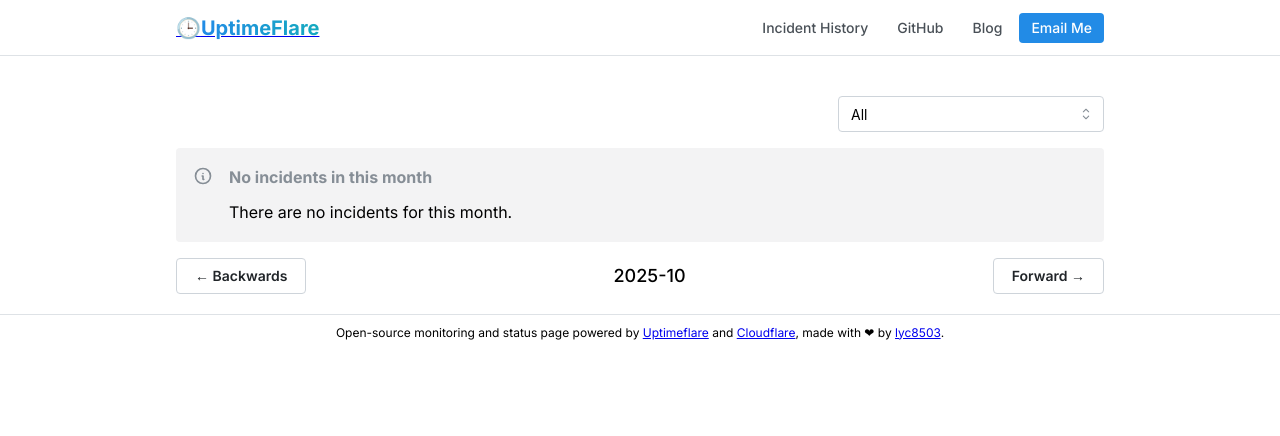
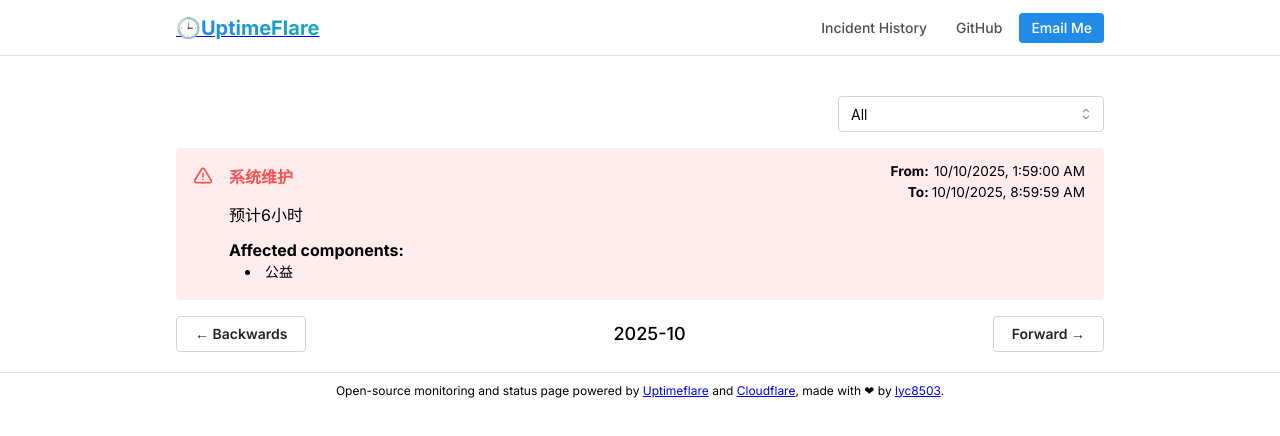
Before and after one commit to yhlinnyy/UptimeFlare, a Next.js app: page /incidents in a window 1280 px wide. Shown: the top 436 px of the page. Built offline with nearby package versions, Linux system fonts and the light colour scheme.

Commit message:
Update uptime.config.ts

```diff
--- a/uptime.config.ts
+++ b/uptime.config.ts
@@ -1,82 +1,70 @@
 import { MaintenanceConfig, PageConfig, WorkerConfig } from './types/config'
-
 const pageConfig: PageConfig = {
-  // 状态页面的标题
-  title: "lyc8503's Status Page",
-  // 显示在状态页面顶部的链接，可以设置 `highlight` 为 `true` 使其高亮
+  title: "zhongruan's Status Page",
   links: [
-    { link: 'https://github.com/lyc8503', label: 'GitHub' },
-    { link: 'https://blog.lyc8503.net/', label: 'Blog' },
-    { link: 'mailto:me@lyc8503.net', label: 'Email Me', highlight: true },
+    { link: 'https://github.com/zhongruan052', label: 'GitHub' },
+    { link: 'mailto:zhongruan@zxiaoruan.cn', label: 'Email Me', highlight: true },
   ],
-  // [可选] 将监控项分组显示
   group: {
-    // 已将您的API添加到这个分组
-    '🌐 公共服务': ['api-aioec-tech'],
-    '🔐 私有服务 (示例)': ['test_tcp_monitor'],
-  },
-  // [可选] 设置网站图标(favicon)的路径，如果未指定，默认为 '/favicon.ico'
-  favicon: '/favicon.ico',
-  // [可选] 维护相关的设置
-  maintenances: {
-    upcomingColor: 'gray',
+    '服务器': ['www_website','vps_three','vps_four'],
+    '应用': ['GYAPI','API'],
   },
 }
-
 const workerConfig: WorkerConfig = {
-  // 除非状态发生变化，否则最多每3分钟向KV写入一次数据
-  kvWriteCooldownMinutes: 3,
-  // 通过取消下面的注释来为状态页和API启用HTTP基本认证，格式为 `<用户名>:<密码>`
-  // passwordProtection: 'username:password',
-
-  // 在这里定义你所有的监控器
+  kvWriteCooldownMinutes: 60,
   monitors: [
-    // ------------------- 这是为您添加的监控项 -------------------
+         {
+      id: 'vps_four',
+      name: '1+0.5-服务器美国-9.9元',
+      method: 'GET',
+      target: 'https://vwt.zxiaoruan.cn/',
+      expectedCodes: [200],
+      timeout: 10000,
+      tooltip: '1+0.5-服务器美国-9.9元',
+      statusPageLink: 'https://zxiaoruan.cn/',
+    },
+     {
+      id: 'vps_three',
+      name: '2+2-服务器美国-2元',
+      method: 'GET',
+      target: 'https://vps2.zxiaoruan.cn/',
+      expectedCodes: [200],
+      timeout: 10000,
+      tooltip: '2+4-服务器香港-7元',
+      statusPageLink: 'https://vps2.zxiaoruan.cn/',
+    },    {
+      id: 'GYAPI',
+      name: '公益',
+      method: 'GET',
+      target: 'https://api.aioec.tech/',
+      expectedCodes: [200],
+      timeout: 10000,
+      tooltip: '公益API监控',
+      statusPageLink: 'https://api.aioec.tech/',
+    },
     {
-      // `id` 必须是唯一的
-      id: 'api-aioec-tech',
-      // `name` 显示在状态页上的名称
-      name: 'AIOEC API 状态',
-      // `method` 通常用 GET 进行健康检查
+      id: 'API',
+      name: 'ZAPI',
       method: 'GET',
-      // `target` 是您需要监控的网址
-      target: 'https://api.aioec.tech/',
-      // [推荐] 检查SSL证书是否有效
-      checkCert: true,
-      // [可选] `tooltip` 鼠标悬停时显示的提示
-      tooltip: 'AIOEC 服务的主 API。',
-      // [可选] `statusPageLink` 在状态页上可以点击的链接
-      statusPageLink: 'https://api.aioec.tech/',
-      // [可选] `timeout` 超时时间 (毫秒)，10秒
+      target: 'https://api.zxiaoruan.cn/',
+      expectedCodes: [200],
       timeout: 10000,
+      tooltip: 'ZAPI监控',
+      statusPageLink: 'https://api.zxiaoruan.cn/',
     },
-    // -------------------------------------------------------------
-
-    // TCP监控器示例 (您可以保留或删除)
     {
-      id: 'test_tcp_monitor',
-      name: '示例 TCP 监控',
-      method: 'TCP_PING',
-      target: '1.2.3.4:22',
-      tooltip: '我的生产服务器 SSH 端口',
-      statusPageLink: 'https://example.com',
-      timeout: 5000,
+      id: 'www_website',
+      name: '4+4-服务器美国-30元',
+      method: 'GET',
+      target: 'https://www.zxiaoruan.cn/',
+      expectedCodes: [200],
+      timeout: 10000,
+      tooltip: '4+4-服务器美国-30元',
+      statusPageLink: 'https://www.zxiaoruan.cn/',
     },
   ],
-
   notification: {
-    // [重要] 如果需要通知, 请修改为您的 Apprise 服务 URL
-    appriseApiServer: 'https://apprise.example.com/notify',
-    // [重要] 修改为您的通知接收地址 (如 Telegram, Slack, Email等)
-    recipientUrl: 'tgram://bottoken/ChatID',
-    // [可选] 通知消息中使用的时区，默认为 "Etc/GMT"
-    timeZone: 'Asia/Shanghai',
-    // [可选] 发送通知前的宽限期（分钟），防止因网络抖动误报
-    gracePeriod: 5,
-    // [可选] 对指定的监控ID禁用通知
-    // skipNotificationIds: ['api-aioec-tech'],
   },
-
   callbacks: {
     onStatusChange: async (
       env: any,
@@ -86,8 +74,6 @@ const workerConfig: WorkerConfig = {
       timeNow: number,
       reason: string
     ) => {
-      // 当任何监控器的状态发生变化时，将调用此回调函数
-      // 在此编写任何 TypeScript 代码
     },
     onIncident: async (
       env: any,
@@ -96,29 +82,16 @@ const workerConfig: WorkerConfig = {
       timeNow: number,
       reason: string
     ) => {
-      // 如果任何监控器存在持续性故障，此回调函数将每分钟调用一次
-      // 在此编写任何 TypeScript 代码
     },
   },
 }
-
-// 你可以在这里定义多个维护计划
-const maintenances: MaintenanceConfig[] = [
-  {
-    // [已修改] 让维护计划指向您的API监控
-    monitors: ['api-aioec-tech'],
-    // [可选] 如果未指定，默认为 "Scheduled Maintenance"
-    title: '计划内维护测试',
-    // 维护的描述，将显示在状态页面上
-    body: '这是一次测试性的维护，用于服务器软件升级。',
-    // 维护开始时间，使用 UNIX 时间戳或 ISO 8601 格式
-    start: '2025-04-27T00:00:00+08:00',
-    // [可选] 维护结束时间，使用 UNIX 时间戳或 ISO 8601 格式
-    end: '2025-04-30T00:00:00+08:00',
-    // [可选] 状态页面上维护警报的颜色，默认为 "yellow"
-    color: 'blue',
-  },
+const maintenances: MaintenanceConfig[] = [  {
+    monitors: ['GYAPI'],
+    title: '系统维护',
+    body: '预计6小时',
+    start: '2025-10-10T09:59:00+08:00',
+    end: '2025-10-10T16:59:59+08:00',
+    color: 'red',
+  }
 ]
-
-// 不要忘记导出，否则编译会失败。
 export { pageConfig, workerConfig, maintenances }
```
